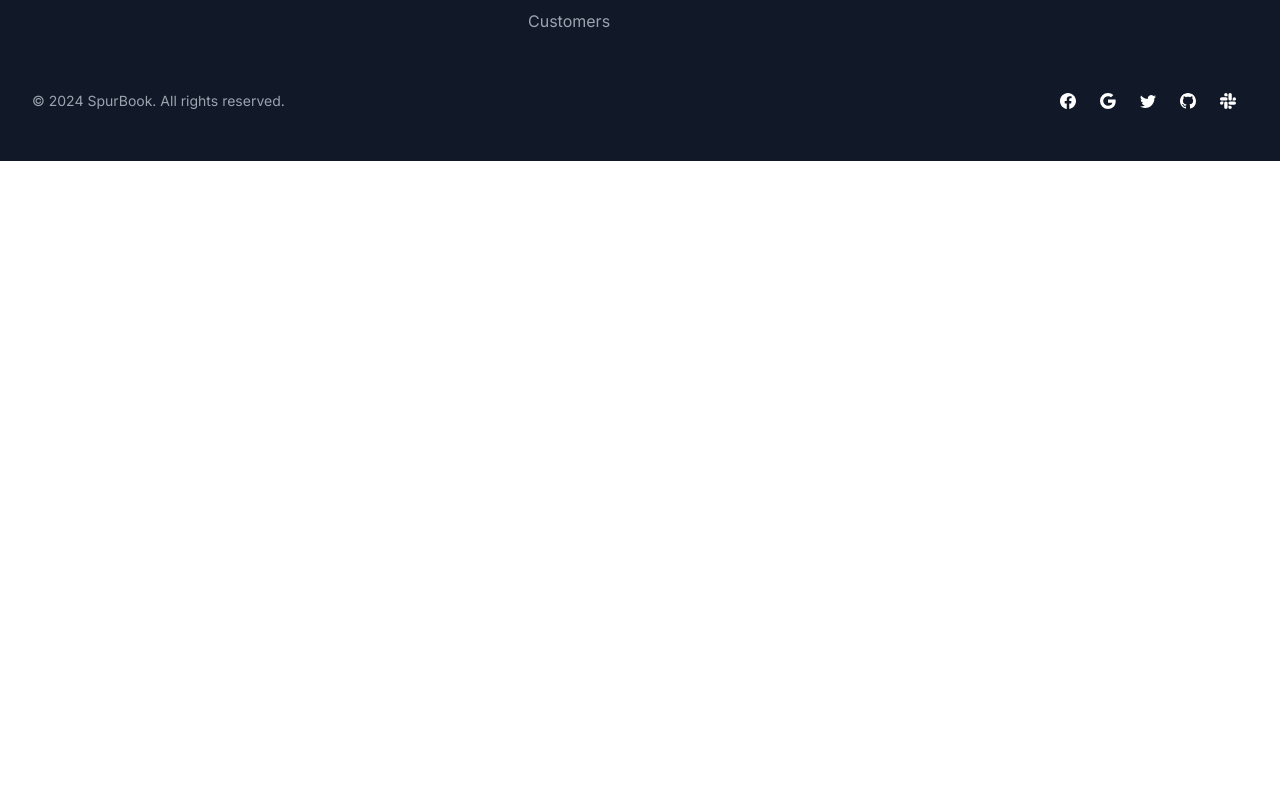
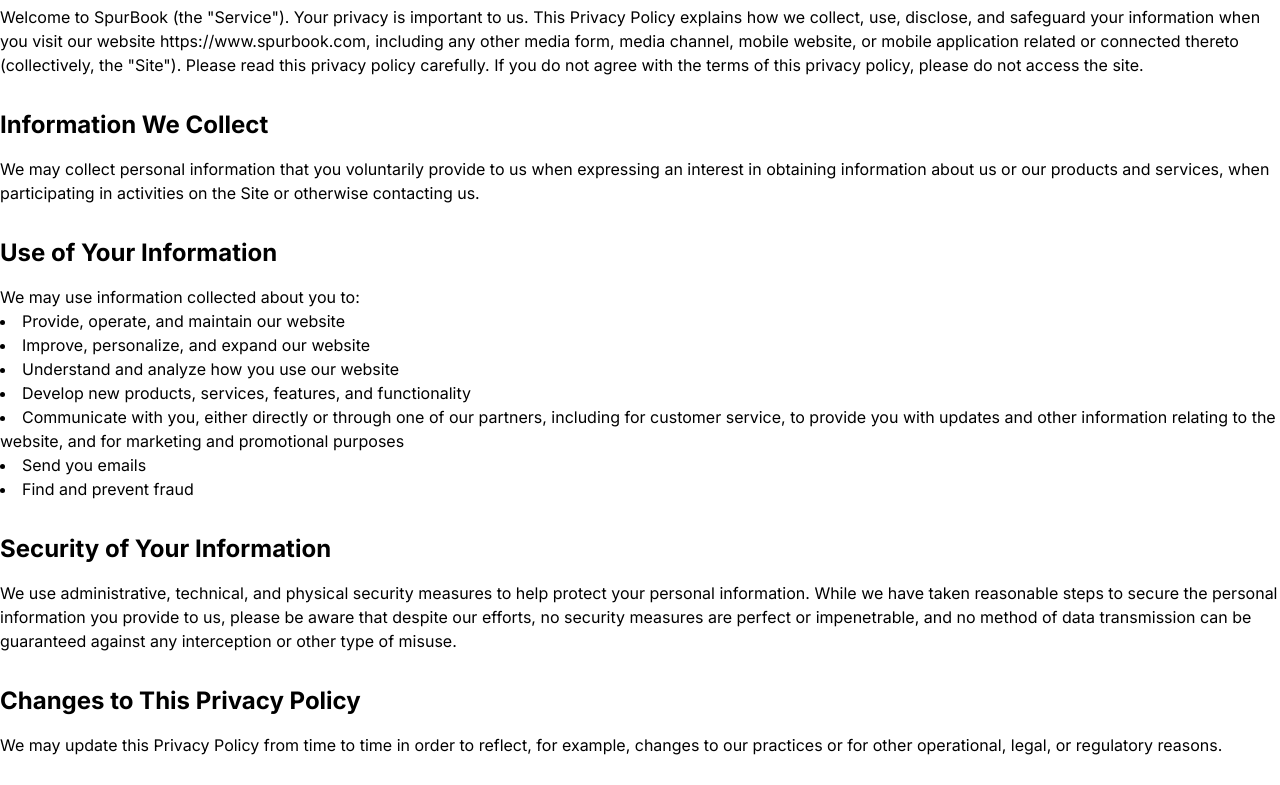
Before and after one commit to Aditya-150/claw-task, a React app: page /privacy-policy in a window 1280 px wide. Shown: the part 215-1000 px from the top of the page. Before the commit the page ends 800 px from the top, so only its background shows below. Built offline with nearby package versions, Linux system fonts and the light colour scheme.

Commit message:
feat: adding privacy policy

```diff
--- a/src/App.js
+++ b/src/App.js
@@ -7,6 +7,7 @@
 import Home from "./routes/Home/Home.jsx";
 import Book from "./routes/Book/Book.jsx";
 import Footer from "./components/Footer/Footer.jsx";
+import PrivacyPolicy from "./routes/PrivacyPolicy/PrivacyPolicy.jsx";
 
 
 export default function App() {
@@ -24,6 +25,7 @@
           <Route index element={<Home />} />
           <Route path="book" element={<Book />} />
           <Route path="contact" element={<Contact />} />
+          <Route path="privacy-policy" element={<PrivacyPolicy/>} />
       </Routes>
       <Footer />
     </div>
--- /dev/null
+++ b/src/routes/PrivacyPolicy/PrivacyPolicy.jsx
@@ -0,0 +1,87 @@
+import React from "react";
+
+const PrivacyPolicy = () => {
+  return (
+      <div className="max-w-7xl mx-auto pt-40 pb-12 px-6 xl:px-0">
+        <h1 className="text-3xl font-bold mb-6">Privacy Policy</h1>
+
+        <p className="mb-4">
+          Welcome to SpurBook (the "Service"). Your privacy is important to us.
+          This Privacy Policy explains how we collect, use, disclose, and
+          safeguard your information when you visit our website
+          https://www.spurbook.com, including any other media form, media
+          channel, mobile website, or mobile application related or connected
+          thereto (collectively, the "Site"). Please read this privacy policy
+          carefully. If you do not agree with the terms of this privacy policy,
+          please do not access the site.
+        </p>
+
+        <h2 className="text-2xl font-bold mt-8 mb-4">Information We Collect</h2>
+
+        <p className="mb-4">
+          We may collect personal information that you voluntarily provide to us
+          when expressing an interest in obtaining information about us or our
+          products and services, when participating in activities on the Site or
+          otherwise contacting us.
+        </p>
+
+        <h2 className="text-2xl font-bold mt-8 mb-4">
+          Use of Your Information
+        </h2>
+
+        <p className="mb-4">
+          We may use information collected about you to:
+          <ul className="list-disc list-inside">
+            <li>Provide, operate, and maintain our website</li>
+            <li>Improve, personalize, and expand our website</li>
+            <li>Understand and analyze how you use our website</li>
+            <li>Develop new products, services, features, and functionality</li>
+            <li>
+              Communicate with you, either directly or through one of our
+              partners, including for customer service, to provide you with
+              updates and other information relating to the website, and for
+              marketing and promotional purposes
+            </li>
+            <li>Send you emails</li>
+            <li>Find and prevent fraud</li>
+          </ul>
+        </p>
+
+        <h2 className="text-2xl font-bold mt-8 mb-4">
+          Security of Your Information
+        </h2>
+
+        <p className="mb-4">
+          We use administrative, technical, and physical security measures to
+          help protect your personal information. While we have taken reasonable
+          steps to secure the personal information you provide to us, please be
+          aware that despite our efforts, no security measures are perfect or
+          impenetrable, and no method of data transmission can be guaranteed
+          against any interception or other type of misuse.
+        </p>
+
+        <h2 className="text-2xl font-bold mt-8 mb-4">
+          Changes to This Privacy Policy
+        </h2>
+
+        <p className="mb-4">
+          We may update this Privacy Policy from time to time in order to
+          reflect, for example, changes to our practices or for other
+          operational, legal, or regulatory reasons.
+        </p>
+
+        <h2 className="text-2xl font-bold mt-8 mb-4">Contact Us</h2>
+
+        <p className="mb-4">
+          If you have questions or comments about this Privacy Policy, please
+          contact us at:
+          <br />
+          Email: contact@spurbook.com
+          <br />
+          Phone: +1-123-456-7890
+        </p>
+      </div>
+  );
+};
+
+export default PrivacyPolicy;
```
